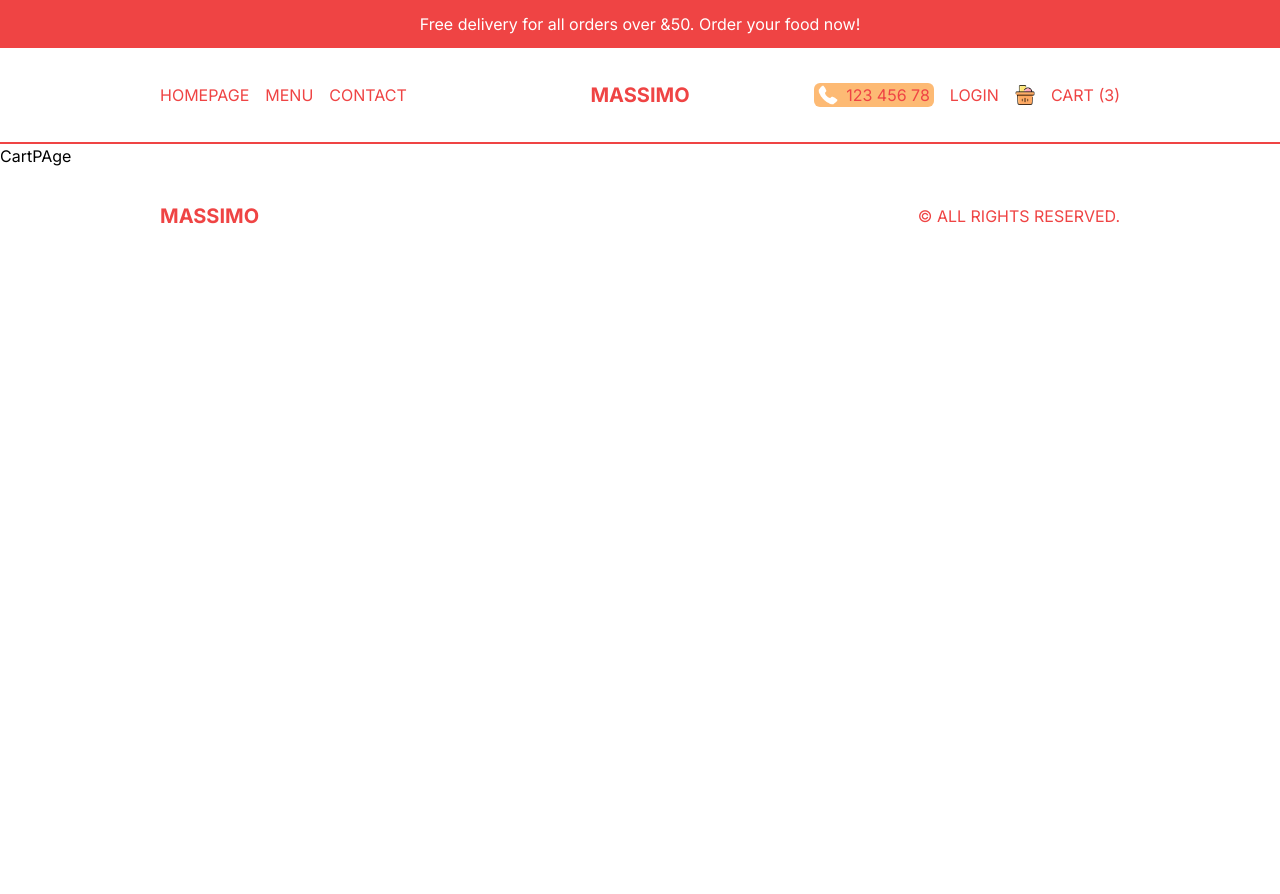
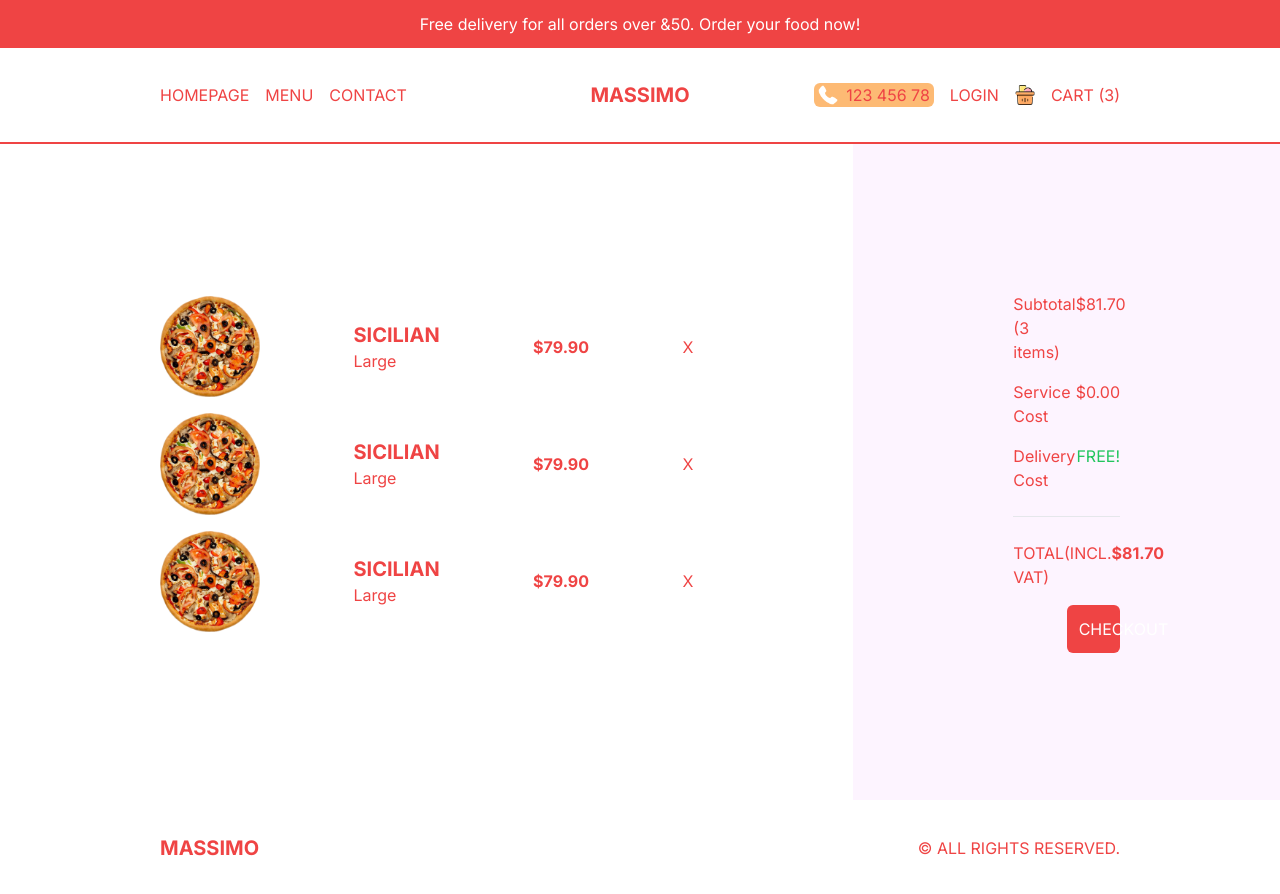
Before and after one commit to ssr0016/Restaurant-Food-Delivery-App-Design, a Next.js app: page /cart in a window 1280 px wide. Before the commit the page ends 800 px from the top, so only its background shows below. Built offline with nearby package versions, Linux system fonts and the light colour scheme.

Commit message:
adding some features in my project

```diff
--- a/src/app/cart/page.tsx
+++ b/src/app/cart/page.tsx
@@ -1,9 +1,67 @@
-import React from 'react'
+import Image from "next/image";
+import React from "react";
 
-const CartPAge = () => {
+const CartPage = () => {
   return (
-    <div>CartPAge</div>
-  )
-}
+    <div className="h-[calc(100vh-6rem)] md:h-[calc(100vh-9rem)] flex flex-col text-red-500 lg:flex-row">
+      {/* PRODUCTS CONTAINER */}
+      <div className="h-1/2 p-4 flex flex-col justify-center overflow-scroll lg:h-full lg:w-2/3 2xl:w-1/2 lg:px-20 xl:px-40">
+        {/* SINGLE ITEM */}
+        <div className="flex items-center justify-between mb-4">
+          <Image src="/temporary/p1.png" alt="" width={100} height={100} />
+          <div className="">
+            <h1 className="uppercase text-xl font-bold">sicilian</h1>
+            <span>Large</span>
+          </div>
+          <h2 className="font-bold">$79.90</h2>
+          <span className="cursor-pointer">X</span>
+        </div>
+        {/* SINGLE ITEM */}
+        <div className="flex items-center justify-between mb-4">
+          <Image src="/temporary/p1.png" alt="" width={100} height={100} />
+          <div className="">
+            <h1 className="uppercase text-xl font-bold">sicilian</h1>
+            <span>Large</span>
+          </div>
+          <h2 className="font-bold">$79.90</h2>
+          <span className="cursor-pointer">X</span>
+        </div>
+        {/* SINGLE ITEM */}
+        <div className="flex items-center justify-between mb-4">
+          <Image src="/temporary/p1.png" alt="" width={100} height={100} />
+          <div className="">
+            <h1 className="uppercase text-xl font-bold">sicilian</h1>
+            <span>Large</span>
+          </div>
+          <h2 className="font-bold">$79.90</h2>
+          <span className="cursor-pointer">X</span>
+        </div>
+      </div>
+      {/* PAYMENT CONTAINER */}
+      <div className="h-1/2 p-4 bg-fuchsia-50 flex flex-col gap-4 justify-center lg:h-full lg:w-1/3 2xl:w-1/2 lg:px-20 xl:px-40 2xl:text-xl 2xl:gap-6">
+        <div className="flex justify-between">
+          <span className="">Subtotal (3 items)</span>
+          <span className="">$81.70</span>
+        </div>
+        <div className="flex justify-between">
+          <span className="">Service Cost</span>
+          <span className="">$0.00</span>
+        </div>
+        <div className="flex justify-between">
+          <span className="">Delivery Cost</span>
+          <span className="text-green-500">FREE!</span>
+        </div>
+        <hr className="my-2" />
+        <div className="flex justify-between">
+          <span className="">TOTAL(INCL. VAT)</span>
+          <span className="font-bold">$81.70</span>
+        </div>
+        <button className="bg-red-500 text-white p-3 rounded-md w-1/2 self-end">
+          CHECKOUT
+        </button>
+      </div>
+    </div>
+  );
+};
 
-export default CartPAge
+export default CartPage;
--- a/src/app/product/[id]/page.tsx
+++ b/src/app/product/[id]/page.tsx
@@ -1,12 +1,13 @@
+import Price from '@/components/Price'
 import { singleProduct } from '@/data'
 import Image from 'next/image'
 import React from 'react'
 
 const SingleProduct = () => {
   return (
-    <div className='p-4 lg:px-20 xl:px-40 h-screen flex flex-col justify-around text-red-500 md:flex-row'>
+    <div className='p-4 lg:px-20 xl:px-40 h-screen flex flex-col justify-around text-red-500 md:flex-row md:gap-8 md:items-center'>
       {/* IMAGE CONTAINER */}
-      {singleProduct.img && ( <div className='relative'>
+      {singleProduct.img && ( <div className='relative w-full h-1/2 md:h-[70%]'>
         <Image
         src={singleProduct.img}
         alt=""
@@ -15,9 +16,10 @@
       </div>
       )}
       {/* TEXT CONTAINER */}
-      <div className=''>
-        <h1>{singleProduct.title}</h1>
+      <div className='h-1/2 flex flex-col gap-4 md:h-[70%] md:justify-center md:gap-6 xl:gap-8'>
+        <h1 className='text-3xl font-bold uppercase xl:text-5xl'>{singleProduct.title}</h1>
         <p>{singleProduct.desc}</p>
+        <Price price={singleProduct.price} id={singleProduct.id} options={singleProduct.options} />
       </div>
     </div>
   )
--- /dev/null
+++ b/src/components/Price.tsx
@@ -0,0 +1,57 @@
+"use client"
+
+import React, { useEffect, useState } from "react";
+
+type Props = {
+  price: number;
+  id: number;
+  options?: { title: string; additionalPrice: number }[];
+};
+
+const Price = ({ price, id, options }: Props) => {
+  const[total, setTotal] = useState(price);
+  const[quantity, setQuantity] = useState(1);
+  const[selected, setSelected] = useState(0);
+
+  useEffect(()=>{
+    setTotal(quantity * (options ? price + options[selected].additionalPrice : price));
+  },[quantity, selected, options, price])
+
+
+  return (
+    <div className="flex flex-col gap-4">
+      <h2 className="text-2xl font-bold">${total.toFixed(2)}</h2>
+      {/* OPTIONS CONTAINER */}
+        <div className="flex gap-4">
+            {options?.map((option, index) => (
+                <button key={option.title}
+                 className=" min-w-[6rem] p-2 ring-1 ring-red-400 rounded-md"
+                 style={{
+                    background: selected === index ? "rgb(248 113 113)" : "white",
+                    color: selected === index ? "white" : "red",
+                 }}
+                 onClick={()=>setSelected(index)}
+                 >
+                {option.title}
+                </button>
+            ))}
+        </div>
+       {/* QUANTITY ADD BUTTON CONTAINER */}
+       <div className="flex justify-between items-center">
+        {/* QUANTITY */}
+        <div className="flex justify-between w-full p-3 ring-1 ring-red-500">
+            <span>Quantity</span>
+            <div className="flex gap-4 items-center">
+                <button onClick={()=>setQuantity((prev)=>(prev> 1 ? prev -1 : 1))}>{'<'}</button>
+                <span>{quantity}</span>
+                <button onClick={()=>setQuantity((prev)=>(prev< 9 ? prev +1 : 9))}>{'>'}</button>
+            </div>
+        </div>
+        {/* CART BUTTON */}
+        <button className="uppercase w-56 bg-red-500 text-white p-3 right-1 ring-red-500">Add to Cart</button>
+       </div>
+    </div>
+  );
+};
+
+export default Price;
```
